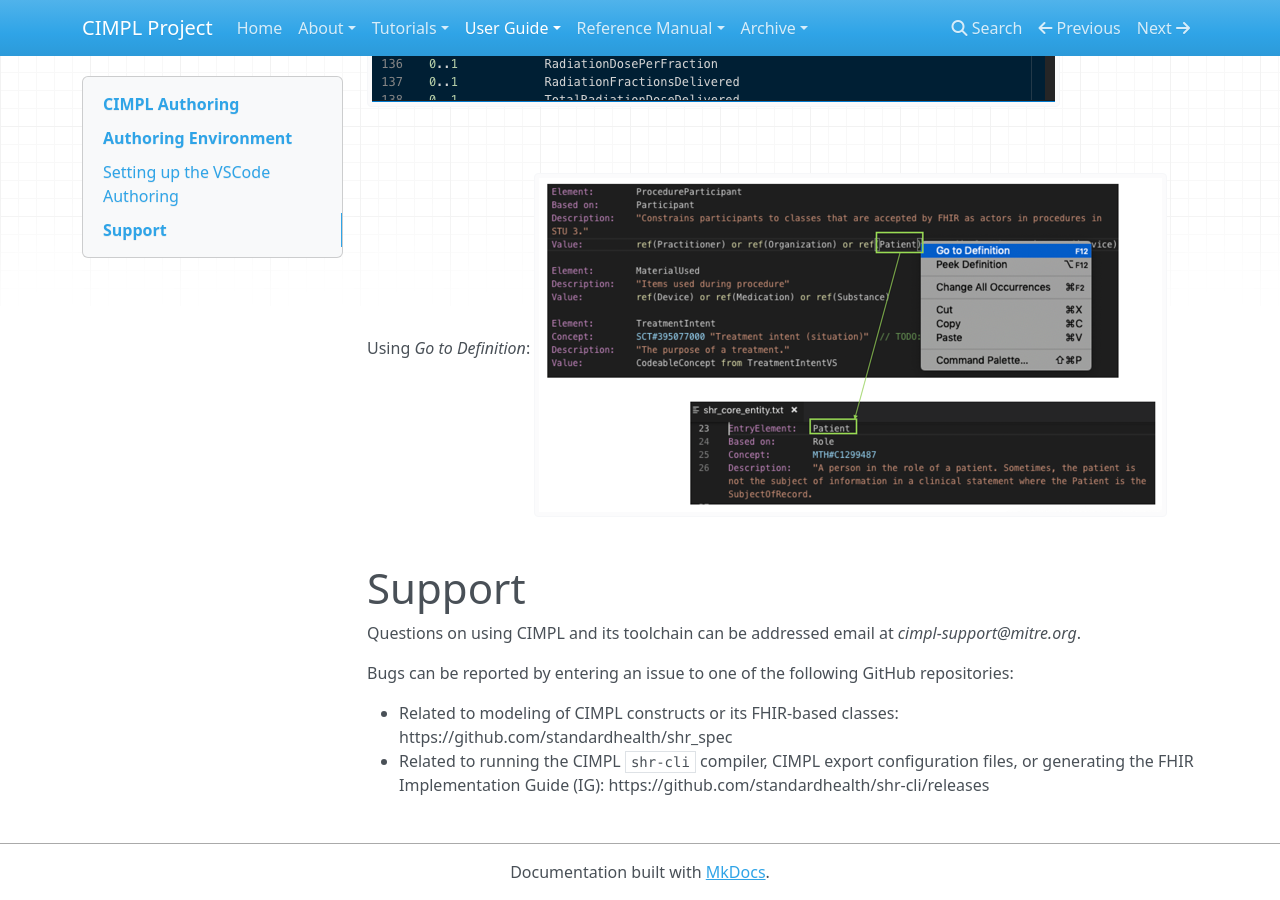
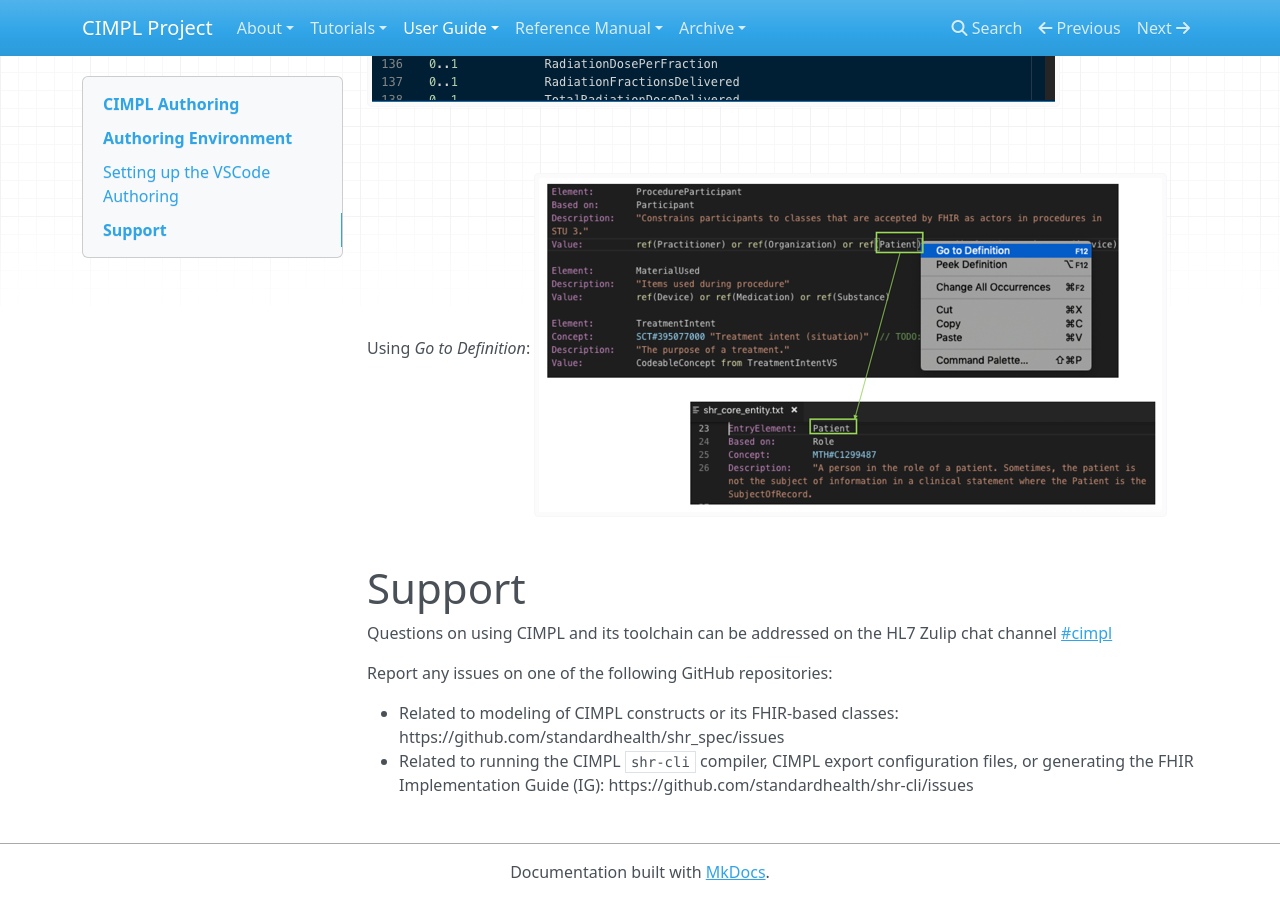
Before and after one commit to standardhealth/cimpl-doc, an MkDocs documentation site: the page built from docs/cimpl6UserGuide.md, in a window 1280 px wide and 900 px high, scrolled down 2286 px. Built offline with MkDocs 1.6.1, drawn with Linux system fonts in a browser that asks for light colours; nearby versions of some CDN libraries.

Commit message:
removed "Home" label
users will just click on "CIMPL Project" to get to the home page.

```diff
--- a/docs/cimpl6UserGuide.md
+++ b/docs/cimpl6UserGuide.md
@@ -41,9 +41,9 @@ Using _Go to Definition_:
 ![Using Go to Definition](img_cimpl/VSCode_GotoDef.png)
 
 # Support
-Questions on using CIMPL and its toolchain can be addressed email at _cimpl-support@mitre.org_.
+Questions on using CIMPL and its toolchain can be addressed on the HL7 Zulip chat channel [#cimpl](https://chat.fhir.org/#streams/197290/cimpl)
 
-Bugs can be reported by entering an issue to one of the following GitHub repositories:
+Report any issues on one of the following GitHub repositories:
 
-* Related to modeling of CIMPL constructs or its FHIR-based classes: https://github.com/standardhealth/shr_spec
-* Related to running the CIMPL `shr-cli` compiler, CIMPL export configuration files, or generating the FHIR Implementation Guide (IG): https://github.com/standardhealth/shr-cli/releases
+* Related to modeling of CIMPL constructs or its FHIR-based classes: https://github.com/standardhealth/shr_spec/issues
+* Related to running the CIMPL `shr-cli` compiler, CIMPL export configuration files, or generating the FHIR Implementation Guide (IG): https://github.com/standardhealth/shr-cli/issues
--- a/mkdocs.yml
+++ b/mkdocs.yml
@@ -1,6 +1,5 @@
 site_name: CIMPL Project
 nav:
-       - Home: index.md
        - About:
               - about.md
               - cimplReleaseNotes.md
```
Also changed, not shown: site/404.html, site/about/index.html, site/cimpl5Reference/index.html, site/cimpl5Tutorial/index.html, site/cimpl6Reference/index.html, site/cimpl6Tutorial_detail/index.html, site/cimpl6Tutorial_helloWorld/index.html, site/cimpl6UserGuide/index.html, site/cimplFHIRBasedClassOverview/index.html, site/cimplInstall/index.html, site/cimplReleaseNotes/index.html, site/index.html, site/search/search_index.json, site/sitemap.xml, 1 other file.
